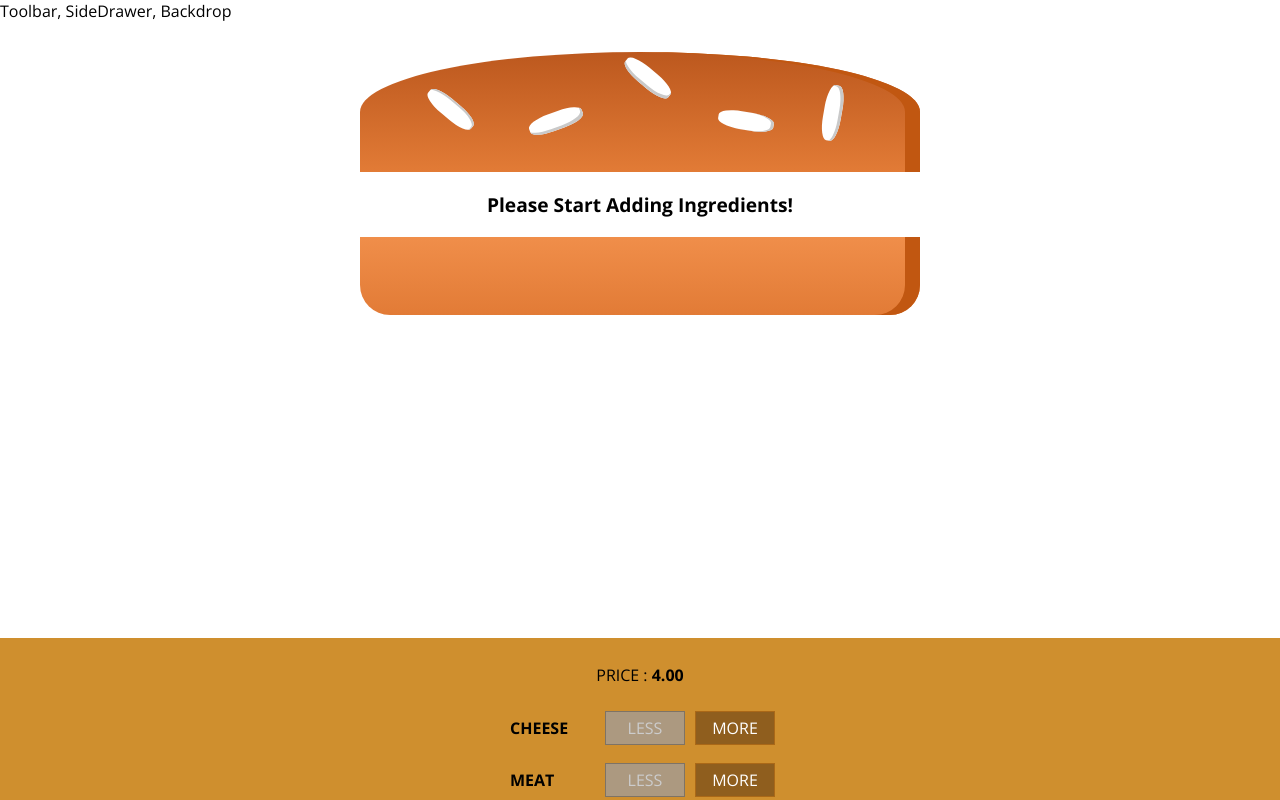
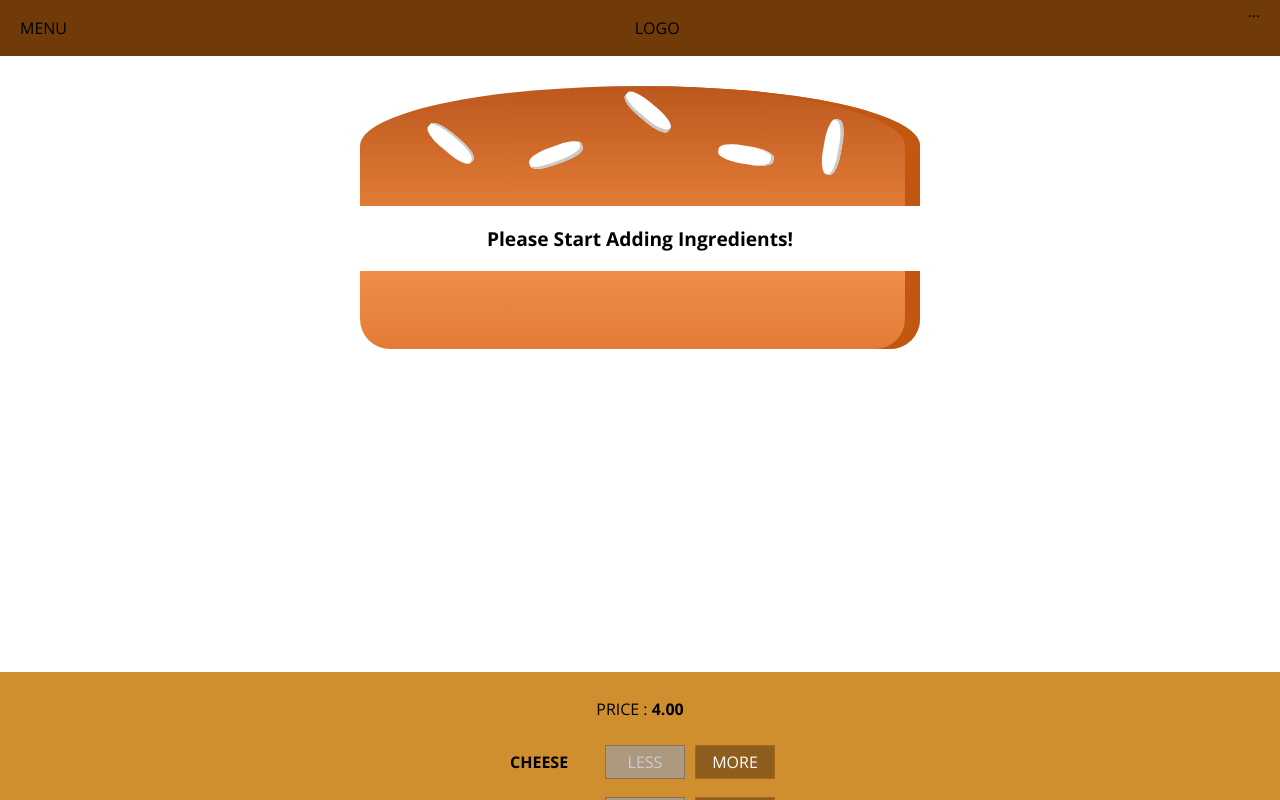
Before and after one commit to Manteliz/burger-react, a React app: page / in a window 1280 px wide. Shown: the top 800 px of the page. Built offline with nearby package versions, Linux system fonts and the light colour scheme.

Commit message:
added button stylinng and a toolbar

```diff
--- a/src/components/Burger/OrderSummary/OrderSummary.js
+++ b/src/components/Burger/OrderSummary/OrderSummary.js
@@ -1,14 +1,17 @@
 import React from 'react';
 import Aux from '../../../hoc/Auxilliary';
+import Button from '../../UI/Button/Button';
 
 const orderSummary = props => {
     const ingredients = Object.keys(props.ingredients).map( ing => <li key={ing}>{ing}: {props.ingredients[ing]}</li> );
 
     return(
         <Aux>
-            <h3>Order Summary:</h3>
+            <h3>Your Order</h3>
             <ul>{ingredients}</ul>
-            <button>CHECKOUT</button>
+            <p><strong>Total Price: {props.price.toFixed(2)}</strong></p>
+            <Button type='Danger' clicked={props.canceled}>CANCEL</Button>
+            <Button type='Success' clicked={props.continue}>CONTINUE</Button>
         </Aux>
     );
 }
--- a/src/components/Layout/Layout.css
+++ b/src/components/Layout/Layout.css
@@ -1,3 +1,3 @@
 .Content {
-    margin-top: 16px;
+    margin-top: 72px;
 }
--- a/src/components/Layout/Layout.js
+++ b/src/components/Layout/Layout.js
@@ -1,10 +1,11 @@
 import React from 'react';
 import Aux from '../../hoc/Auxilliary';
 import classes from './Layout.css';
+import Toolbar from '../UI/Navigation/Toolbar/Toolbar';
 
 const layout = props =>
     <Aux>
-        <div>Toolbar, SideDrawer, Backdrop</div>
+        <Toolbar />
         <main className={classes.Content}>
             {props.children}
         </main>
--- /dev/null
+++ b/src/components/UI/Button/Button.css
@@ -0,0 +1,24 @@
+.Button {
+    background-color: transparent;
+    border: none;
+    color: white;
+    outline: none;
+    cursor: pointer;
+    font: inherit;
+    padding: 10px;
+    margin: 10px;
+    font-weight: bold;
+}
+
+.Button:first-of-type {
+    margin-left: 0;
+    padding-left: 0;
+}
+
+.Success {
+    color: #5C9210;
+}
+
+.Danger {
+    color: #944317;
+}
--- /dev/null
+++ b/src/components/UI/Button/Button.js
@@ -0,0 +1,9 @@
+import React from 'react';
+import classes from './Button.css';
+
+const button = props =>
+    <button className={[classes.Button, classes[props.type]].join(' ')} onClick={props.clicked}>
+        {props.children}
+    </button>;
+
+export default button;
--- /dev/null
+++ b/src/components/UI/Navigation/Toolbar/Toolbar.css
@@ -0,0 +1,18 @@
+.Toolbar {
+    height: 56px;
+    width: 100%;
+    position: fixed;
+    top: 0;
+    left: 0;
+    background-color: #703B09;
+    display: flex;
+    justify-content: space-between;
+    align-items: center;
+    padding: 0 20px;
+    box-sizing: border-box;
+    z-index: 90;
+}
+
+.Toolbar nav {
+    height: 100%;
+}
--- /dev/null
+++ b/src/components/UI/Navigation/Toolbar/Toolbar.js
@@ -0,0 +1,11 @@
+import React from 'react';
+import classes from './Toolbar.css';
+
+const toolbar = () =>
+    <header className={classes.Toolbar}>
+        <div>MENU</div>
+        <div>LOGO</div>
+        <nav>...</nav>
+    </header>;
+
+export default toolbar;
--- a/src/containers/BurgerBuilder/BurgerBuilder.js
+++ b/src/containers/BurgerBuilder/BurgerBuilder.js
@@ -51,6 +51,8 @@
 
     orderCanceledHandler = () => this.setState({purchasing: false});
 
+    continueHandler = () => alert('You Continue!');
+
     updatePurchasableState() {
         const ing = {...this.state.ingredients};
         const sum = Object.values(ing).reduce((acc, curr) => acc + curr);
@@ -66,7 +68,12 @@
         return(
             <Aux>
                 <Modal show={this.state.purchasing} cancel={this.orderCanceledHandler}>
-                    <OrderSummary ingredients={this.state.ingredients} />
+                    <OrderSummary
+                        ingredients={this.state.ingredients}
+                        canceled={this.orderCanceledHandler}
+                        continue={this.continueHandler}
+                        price={this.state.price}
+                    />
                 </Modal>
                 <Burger ingredients = {this.state.ingredients} />
                 <BuildControls
```
